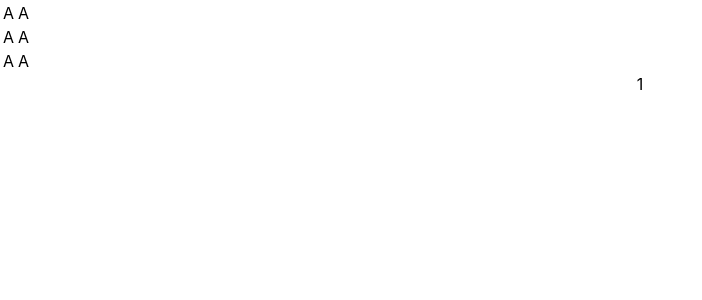
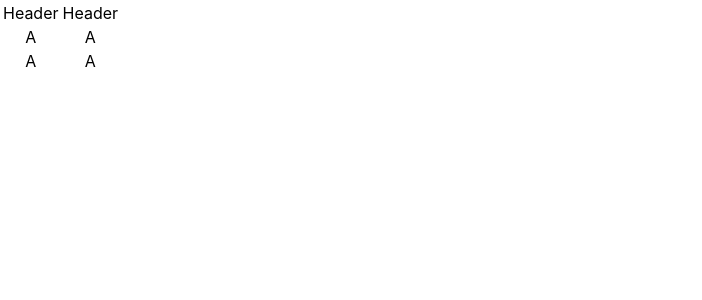
Before and after one commit to meselgroth/react-typescript-mobx, a React (Create React App) app: page / in a window 1280 px wide. Shown: the top 300 px of the page, without its empty margins (0-702 px from the left). Built offline with nearby package versions, Linux system fonts and the light colour scheme.

Commit message:
Add Cells and Row components

```diff
--- a/package.json
+++ b/package.json
@@ -3,6 +3,8 @@
   "version": "0.1.0",
   "private": true,
   "dependencies": {
+    "@material-ui/core": "^4.11.2",
+    "@material-ui/icons": "^4.11.2",
     "@testing-library/jest-dom": "^5.11.5",
     "@testing-library/react": "^11.1.0",
     "@testing-library/user-event": "^12.1.10",
@@ -10,6 +12,7 @@
     "@types/node": "^12.19.3",
     "@types/react": "^16.9.55",
     "@types/react-dom": "^16.9.9",
+    "material-table": "^1.69.2",
     "mobx": "^6.0.1",
     "mobx-react": "^7.0.2",
     "react": "^17.0.1",
--- a/src/App.tsx
+++ b/src/App.tsx
@@ -3,29 +3,31 @@ import './App.css';
 import { observer } from "mobx-react"
 import Store from './Store';
 
+const Cells = () =>
+  <>
+    <td>A</td>
+    <td>A</td>
+  </>
 
+const Row = () =>
+  <tr>
+    <Cells />
+  </tr>
 
 const App = observer(({ store }: { store: Store }) =>
   <div className="App">
     <table>
       <thead>
-      <tr>
-          <td>A</td>
-          <td>A</td>
+        <tr>
+          <td>Header</td>
+          <td>Header</td>
         </tr>
       </thead>
       <tbody>
-        <tr>
-          <td>A</td>
-          <td>A</td>
-        </tr>
-        <tr>
-          <td>A</td>
-          <td>A</td>
-        </tr>
+        <Row />
+        <Row />
       </tbody>
     </table>
-    {store.armyCount}
   </div>
 );
 
```
Also changed, not shown: 1 other file (tests, documents, lock files or other folders).
